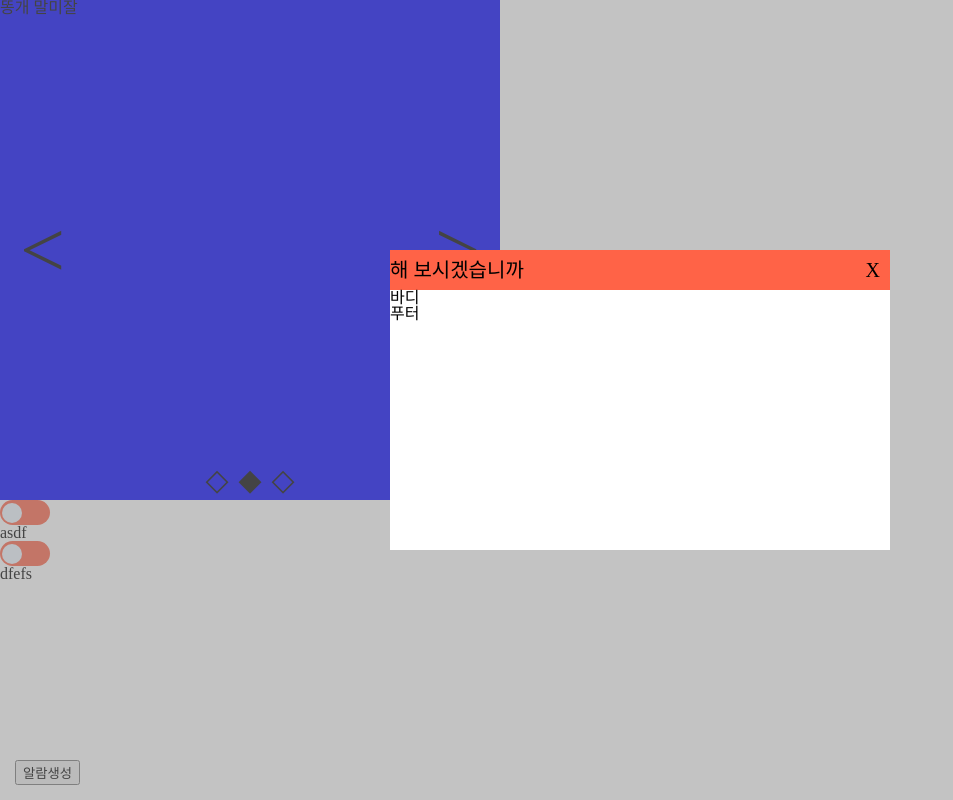
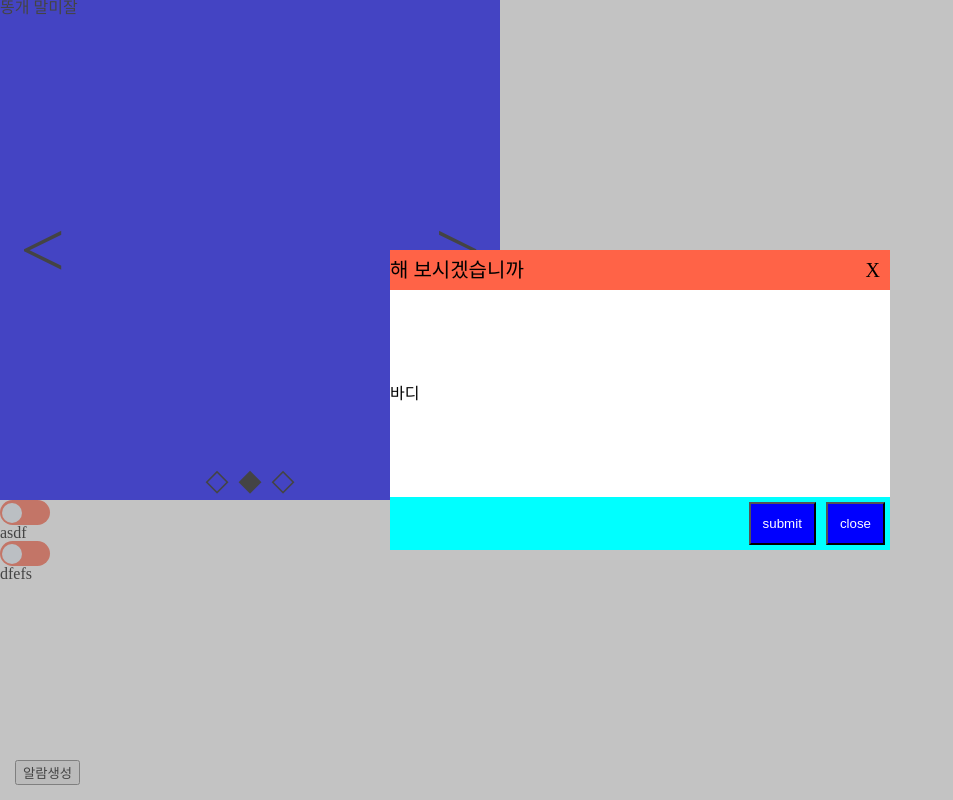
Before and after one commit to haenanim/ground, a React (Create React App) app: page / in a window 1280 px wide. Shown: the whole page, without its empty margins (0-953 px from the left). Built offline with nearby package versions, Linux system fonts and the light colour scheme.

Commit message:
feat : 모달 onClick 이벤트 생성

```diff
--- a/src/components/Modal/Modal.scoped.scss
+++ b/src/components/Modal/Modal.scoped.scss
@@ -1,4 +1,5 @@
 .modal-background {
+  z-index: 5;
   position: absolute;
   background-color: rgba($color: #878787, $alpha: 0.5);
   top: 0;
@@ -7,7 +8,11 @@
   height: 100%;
 }
 .modal-body {
+  z-index: 6;
   position: relative;
+  display: flex;
+  flex-direction: column;
+  justify-content: space-between;
   width: 500px;
   height: 300px;
   background-color: white;
@@ -33,4 +38,17 @@
 .modal-content {
 }
 .modal-footer {
+  display: flex;
+  justify-content: end;
+  background-color: aqua;
 }
+.modal-footer button {
+  color: white;
+  background-color: blue;
+  padding: 12px;
+  margin: 5px;
+}
+.modal-footer button:hover {
+  background-color: white;
+  color: black;
+}
--- a/src/components/Modal/Modal.tsx
+++ b/src/components/Modal/Modal.tsx
@@ -7,13 +7,23 @@ interface props {
 export default function Modal({ children }: props) {
   const [showModal, setShowModal] = useState(true);
 
+  const handleModalBodyClick = (event: React.MouseEvent) => {
+    event.stopPropagation();
+  };
+
   return (
     <React.Fragment>
       {children}
       {showModal ? (
         <div>
-          <div className="modal-background">
-            <div className="modal-body">
+          <div
+            className="modal-background"
+            onClick={() => {
+              alert('백그라운드');
+              setShowModal(false);
+            }}
+          >
+            <div className="modal-body" onClick={handleModalBodyClick}>
               <div className="modal-header">
                 <div className="modal-title">해 보시겠습니까</div>
                 <div
@@ -26,7 +36,10 @@ export default function Modal({ children }: props) {
                 </div>
               </div>
               <div className="modal-content">바디</div>
-              <div className="modal-footer">푸터</div>
+              <div className="modal-footer">
+                <button>submit</button>
+                <button>close</button>
+              </div>
             </div>
           </div>
         </div>
```
